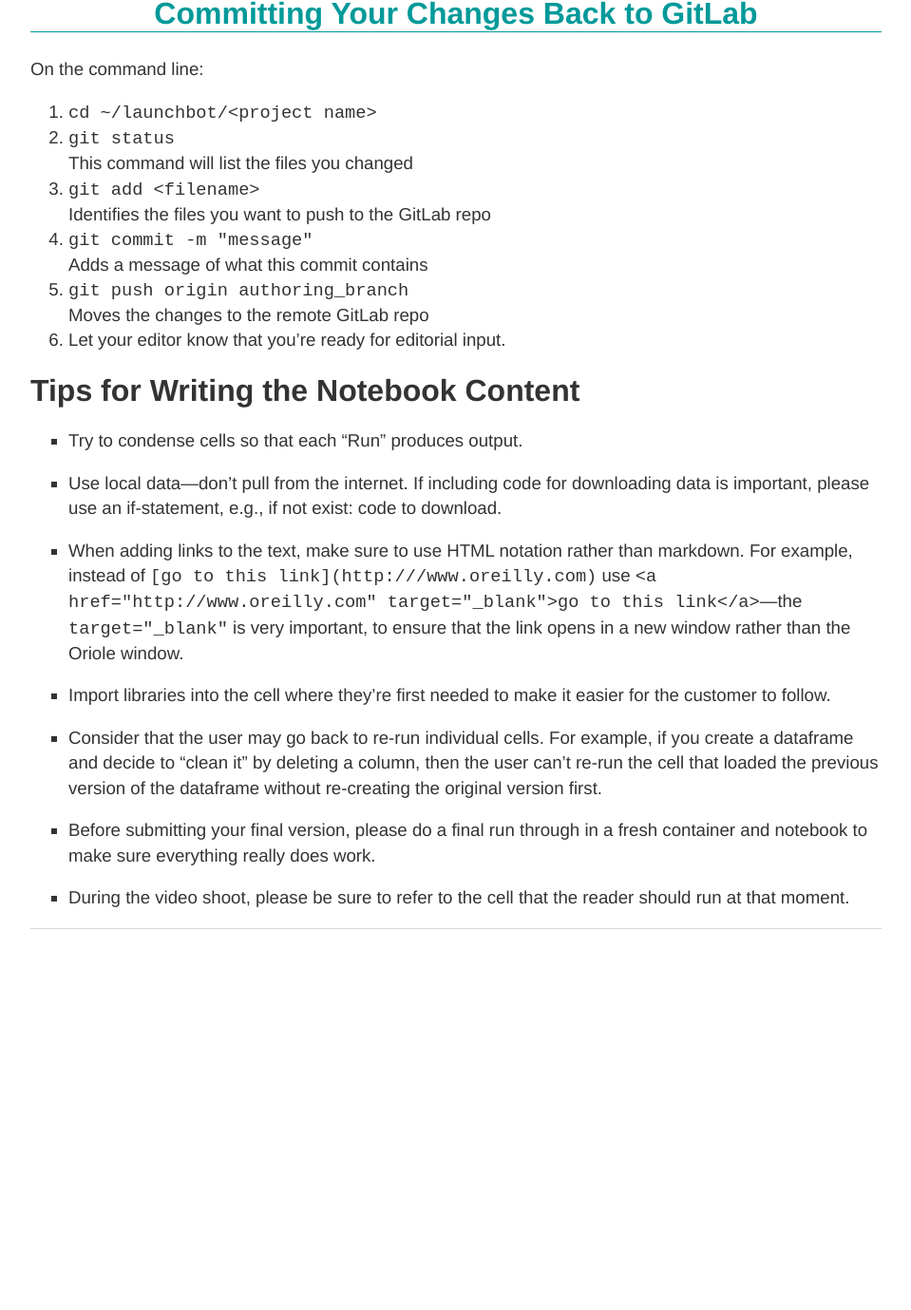
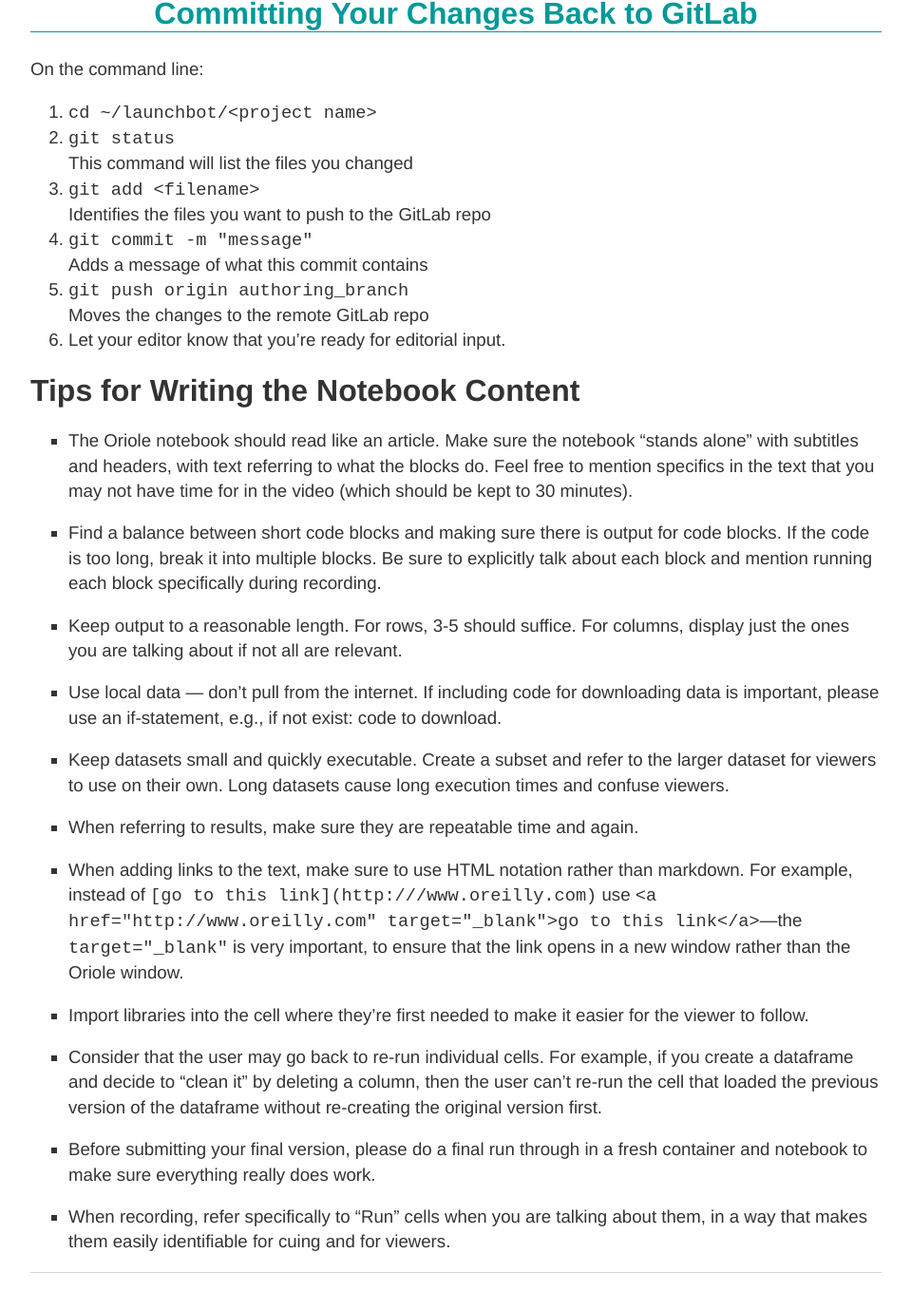
Before and after one commit to oreillymedia/production-resources, a Jekyll site: the page built from oriole/index.md, in a window 1280 px wide and 1400 px high, scrolled down 2600 px. Shown: the top 1379 px of the window at 95% size, without its empty margins (160-1119 px from the left). Built offline with Jekyll 4.4.1, drawn with Linux system fonts in a browser that asks for light colours; before the commit the page ends 3638 px from its top, so only the background shows below that.

Commit message:
added Mike's suggestions to author tips

```diff
--- a/oriole/index.md
+++ b/oriole/index.md
@@ -78,17 +78,24 @@ On the command line:
 
 # Tips for Writing the Notebook Content<a name="tips"></a>
 
-* Try to condense cells so that each “Run” produces output.
+* The Oriole notebook should read like an article. Make sure the notebook "stands alone" with subtitles and headers, with  text referring to what the blocks do. Feel free to mention specifics in the text that you may not have time for in the video (which should be kept to 30 minutes).
 
-* Use local data—don't pull from the internet. If including code for downloading data is important, please use an if-statement, e.g., if not exist: code to download.
+* Find a balance between short code blocks and making sure there is output for code blocks. If the code is too long, break it into multiple blocks. Be sure to explicitly talk about each block and mention running each block specifically during recording.
+
+* Keep output to a reasonable length. For rows, 3-5 should suffice. For columns, display just the ones you are talking about if not all are relevant.
+
+* Use local data — don't pull from the internet. If including code for downloading data is important, please use an if-statement, e.g., if not exist: code to download.
+
+* Keep datasets small and quickly executable. Create a subset and refer to the larger dataset for viewers to use on their own. Long datasets cause long execution times and confuse viewers.
+
+* When referring to results, make sure they are repeatable time and again.
 
 * When adding links to the text, make sure to use HTML notation rather than markdown. For example, instead of `[go to this link](http:///www.oreilly.com)` use `<a href="http://www.oreilly.com" target="_blank">go to this link</a>`—the `target="_blank"` is very important, to ensure that the link opens in a new window rather than the Oriole window.
 
-* Import libraries into the cell where they're first needed to make it easier for the customer to follow.
+* Import libraries into the cell where they're first needed to make it easier for the viewer to follow.
 
 * Consider that the user may go back to re-run individual cells. For example, if you create a dataframe and decide to "clean it" by deleting a column, then the user can't re-run the cell that loaded the previous version of the dataframe without re-creating the original version first.
 
 * Before submitting your final version, please do a final run through in a fresh container and notebook to make sure everything really does work.
 
-
-* During the video shoot, please be sure to refer to the cell that the reader should run at that moment.
+* When recording, refer specifically to "Run" cells when you are talking about them, in a way that makes them easily identifiable for cuing and for viewers.
```
